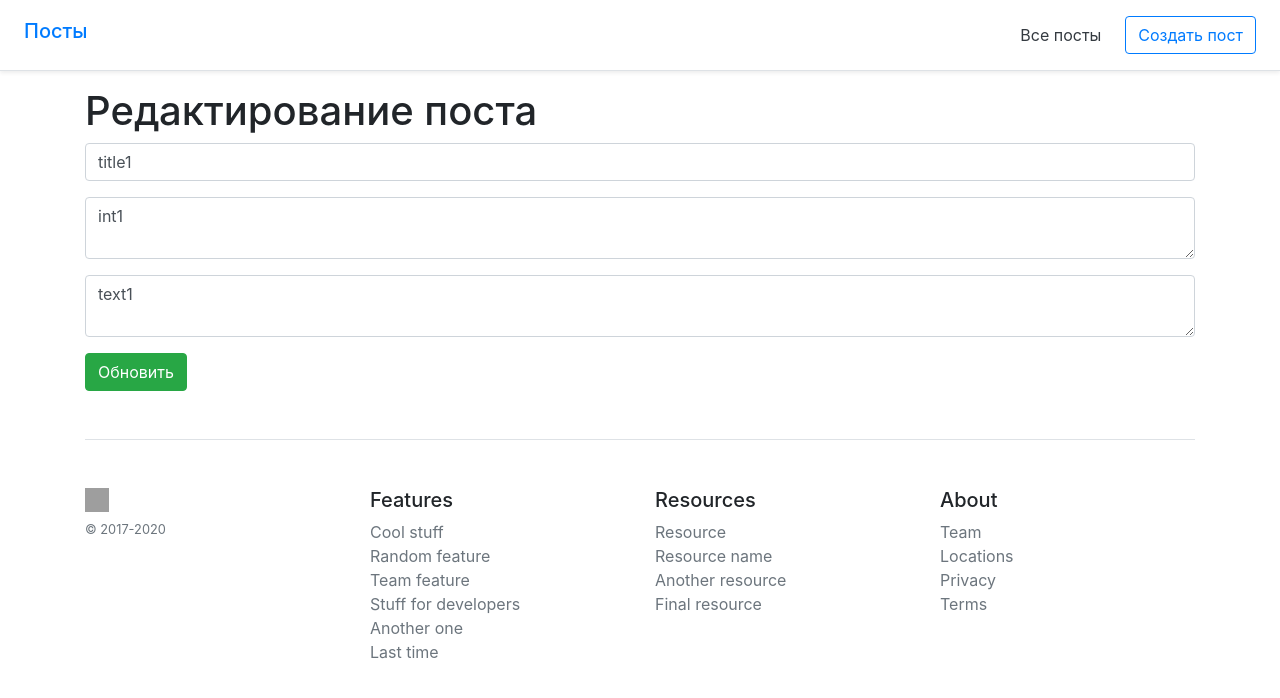
After one commit to anaxronik/flask, a Flask app: page /posts/1/edit in a window 1280 px wide. The commit adds this page. Shown: the top 698 px of the page. Run offline with Flask 2, Linux system fonts and the light colour scheme; data comes from the database, SQL or seed files in the repository; both versions use the stored data as it was after the commit; some libraries are stand-ins or nearby versions; grey boxes are pictures that could not be loaded.

Commit message:
create edit and delete post

```diff
--- a/app.py
+++ b/app.py
@@ -45,6 +45,36 @@ def post_detail_route(id):
     return render_template('post_detail.html', article=article)
 
 
+@app.route('/posts/<int:id>/delete')
+def delete_post_route(id):
+    print('=> New request on DELETE POST route, ID:', id)
+    article = Article.query.get(id)
+    try:
+        db.session.delete(article)
+        db.session.commit()
+        return redirect('/posts')
+    except:
+        return 'Ошибка при удалении поста'
+
+
+@app.route('/posts/<int:id>/edit',  methods=['POST', 'GET'])
+def edit_post_route(id):
+    print('=> New request on EDIT POST route, ID:', id)
+    article = Article.query.get(id)
+    if request.method == 'GET':
+        return render_template('edit_article.html', article=article)
+    elif request.method == 'POST':
+        article.title = request.form['title']
+        article.intro = request.form['intro']
+        article.text = request.form['text']
+        try:
+            db.session.commit()
+            return redirect('/posts')
+
+        except expression as identifier:
+            return 'Ошибка при редактировании'
+
+
 @app.route('/create-article', methods=['POST', 'GET'])
 def create_article_route():
     if request.method == 'POST':
--- a/templates/base.html
+++ b/templates/base.html
@@ -14,12 +14,11 @@
   <body>
 
 <div class="d-flex flex-column flex-md-row align-items-center p-3 px-md-4 mb-3 bg-white border-bottom shadow-sm">
-  <h5 class="my-0 mr-md-auto font-weight-normal">Company name</h5>
+  <a href="/" class="my-0 mr-md-auto font-weight-normal"><h5 >Посты</h5></a>
   <nav class="my-2 my-md-0 mr-md-3">
-    <a class="p-2 text-dark" href="/create-article">Create article</a>
-    <a class="p-2 text-dark" href="/posts">All posts</a>
+    <a class="p-2 text-dark" href="/posts">Все посты</a>
   </nav>
-  <a class="btn btn-outline-primary" href="#">Sign up</a>
+  <a class="btn btn-outline-primary" href="/create-article">Создать пост</a>
 </div>
 
   <div class="container">
--- a/templates/create_article.html
+++ b/templates/create_article.html
@@ -21,6 +21,6 @@
     class="form-control mt-3"
     placeholder="Your text here"
   ></textarea>
-  <input type="submit" value="Submit" class="btn btn-success mt-3" />
+  <input type="submit" value="Создать" class="btn btn-success mt-3" />
 </form>
 {% endblock body %}
--- /dev/null
+++ b/templates/edit_article.html
@@ -0,0 +1,29 @@
+{% extends 'base.html' %} {% block title %} Редактирование поста {% endblock title %}
+{%block body %}
+<h1>Редактирование поста</h1>
+<form action="/posts/{{article.id}}/edit" method="POST">
+  <input
+    type="text"
+    name="title"
+    id="title"
+    class="form-control"
+    placeholder="Title for article"
+    value="{{ article.title}}"
+  />
+  <textarea
+    name="intro"
+    id="intro"
+    class="form-control mt-3"
+    placeholder="Your intro here"
+  >{{ article.intro}}
+  </textarea>
+  <textarea
+    name="text"
+    id="text"
+    class="form-control mt-3"
+    placeholder="Your text here"
+  >{{ article.text}}
+  </textarea>
+  <input type="submit" value="Обновить" class="btn btn-success mt-3" />
+</form>
+{% endblock body %}
```
Also changed, not shown: templates/post_detail.html (+8 -0 lines), flaskDB.db.
